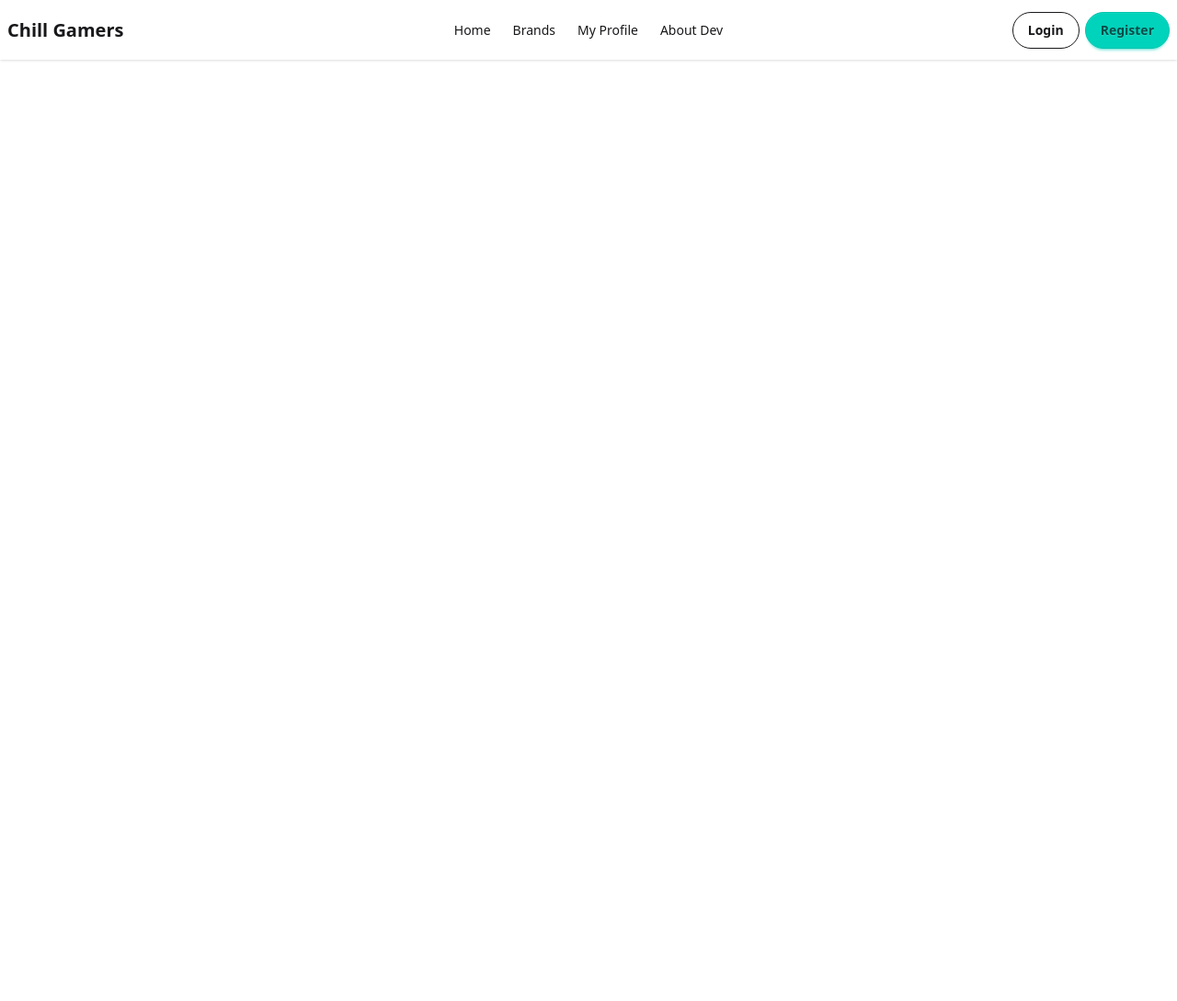
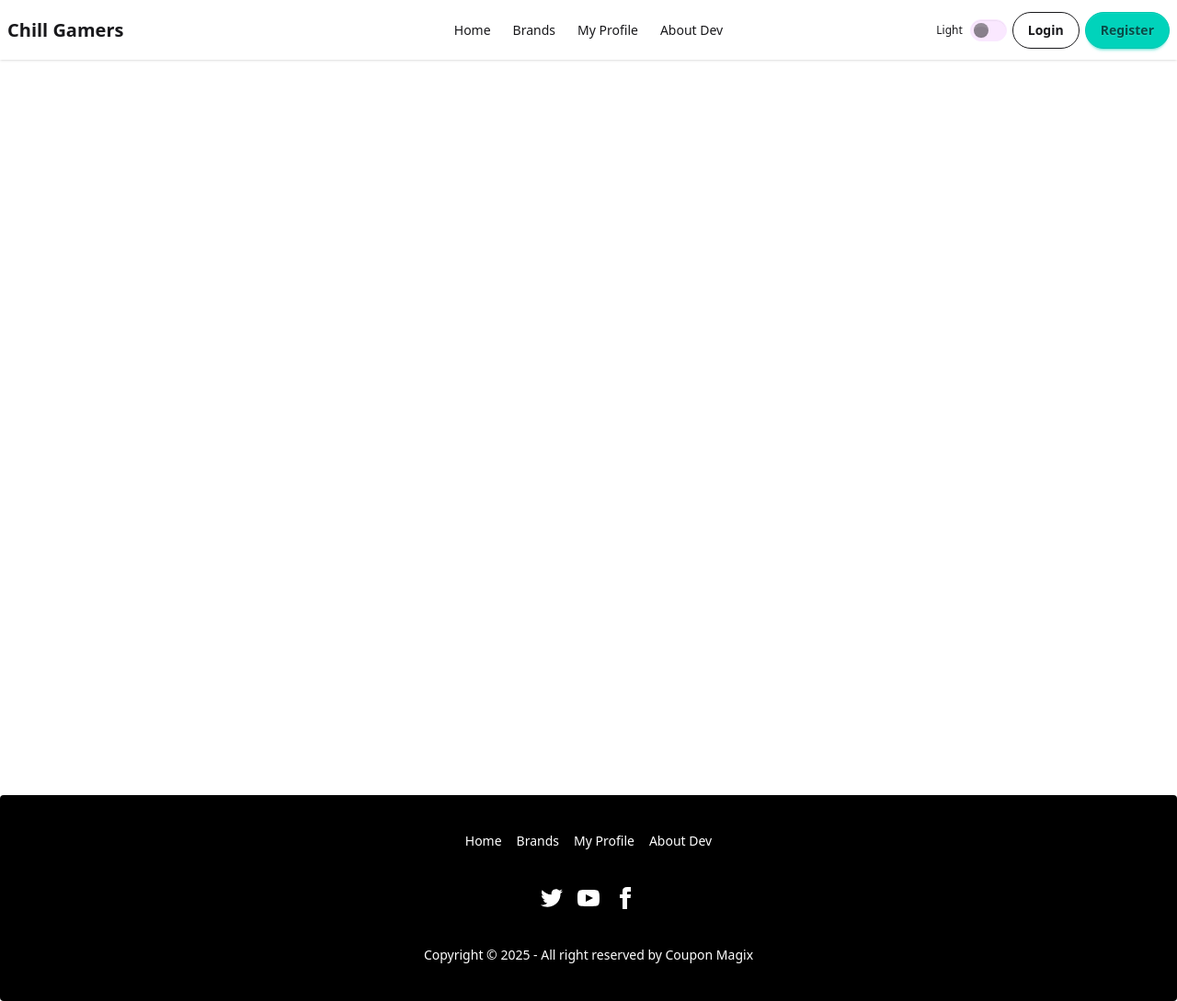
Before and after one commit to SubhaeSadeek/client-side-Bres9-A10, a React (Vite) app: page / in a window 1280 px wide. Shown: the whole page at 92% size. Before the commit the page ends 865 px from the top, so only its background shows below. Built offline with nearby package versions, Linux system fonts and the light colour scheme; no server answers.

Commit message:
Toggle for dark and light theme implementes

```diff
--- /dev/null
+++ b/src/ThemeToggle.jsx
@@ -0,0 +1,37 @@
+import { useEffect, useState } from "react";
+
+const ThemeToggle = () => {
+	const [isDark, setIsDark] = useState(false);
+
+	useEffect(() => {
+		const savedTheme = localStorage.getItem("theme") || "light";
+		const dark = savedTheme === "dark";
+		setIsDark(dark);
+		document
+			.querySelector("html")
+			.setAttribute("data-theme", dark ? "dark" : "light");
+	}, []);
+
+	const handleToggle = () => {
+		const newTheme = isDark ? "light" : "dark";
+		setIsDark(!isDark);
+		document.querySelector("html").setAttribute("data-theme", newTheme);
+		localStorage.setItem("theme", newTheme);
+	};
+
+	return (
+		<label className="flex items-center gap-2 cursor-pointer">
+			<span className={`text-xs ${isDark ? "bg-indigo-500 font-bold" : ""}`}>
+				{isDark ? "Dark" : "Light"}
+			</span>
+			<input
+				type="checkbox"
+				className="toggle border-fuchsia-100 bg-fuchsia-100 checked:border-indigo-700 checked:bg-indigo-700"
+				checked={isDark}
+				onChange={handleToggle}
+			/>
+		</label>
+	);
+};
+
+export default ThemeToggle;
--- a/src/components/Footer.jsx
+++ b/src/components/Footer.jsx
@@ -1,5 +1,67 @@
+import { Link } from "react-router-dom";
+
 const Footer = () => {
-	return <div></div>;
+	return (
+		<footer className="footer footer-horizontal footer-center bg-black text-white rounded p-10">
+			<nav className="grid grid-flow-col gap-4">
+				<Link to={"/"} className="link link-hover">
+					Home
+				</Link>
+				<Link to={"/"} className="link link-hover">
+					Brands
+				</Link>
+				<Link to={"/myprofile"} className="link link-hover">
+					My Profile
+				</Link>
+				<Link to={"/aboutdev"} className="link link-hover">
+					About Dev
+				</Link>
+			</nav>
+			<nav>
+				<div className="grid grid-flow-col gap-4">
+					<a href="https://x.com" target="_blank">
+						<svg
+							xmlns="http://www.w3.org/2000/svg"
+							width="24"
+							height="24"
+							viewBox="0 0 24 24"
+							className="fill-current"
+						>
+							<path d="M24 4.557c-.883.392-1.832.656-2.828.775 1.017-.609 1.798-1.574 2.165-2.724-.951.564-2.005.974-3.127 1.195-.897-.957-2.178-1.555-3.594-1.555-3.179 0-5.515 2.966-4.797 6.045-4.091-.205-7.719-2.165-10.148-5.144-1.29 2.213-.669 5.108 1.523 6.574-.806-.026-1.566-.247-2.229-.616-.054 2.281 1.581 4.415 3.949 4.89-.693.188-1.452.232-2.224.084.626 1.956 2.444 3.379 4.6 3.419-2.07 1.623-4.678 2.348-7.29 2.04 2.179 1.397 4.768 2.212 7.548 2.212 9.142 0 14.307-7.721 13.995-14.646.962-.695 1.797-1.562 2.457-2.549z"></path>
+						</svg>
+					</a>
+					<a href="https://youtube.com" target="_blank">
+						<svg
+							xmlns="http://www.w3.org/2000/svg"
+							width="24"
+							height="24"
+							viewBox="0 0 24 24"
+							className="fill-current"
+						>
+							<path d="M19.615 3.184c-3.604-.246-11.631-.245-15.23 0-3.897.266-4.356 2.62-4.385 8.816.029 6.185.484 8.549 4.385 8.816 3.6.245 11.626.246 15.23 0 3.897-.266 4.356-2.62 4.385-8.816-.029-6.185-.484-8.549-4.385-8.816zm-10.615 12.816v-8l8 3.993-8 4.007z"></path>
+						</svg>
+					</a>
+					<a href="https://facebook.com" target="_blank">
+						<svg
+							xmlns="http://www.w3.org/2000/svg"
+							width="24"
+							height="24"
+							viewBox="0 0 24 24"
+							className="fill-current"
+						>
+							<path d="M9 8h-3v4h3v12h5v-12h3.642l.358-4h-4v-1.667c0-.955.192-1.333 1.115-1.333h2.885v-5h-3.808c-3.596 0-5.192 1.583-5.192 4.615v3.385z"></path>
+						</svg>
+					</a>
+				</div>
+			</nav>
+			<aside>
+				<p>
+					Copyright © {new Date().getFullYear()} - All right reserved by Coupon
+					Magix
+				</p>
+			</aside>
+		</footer>
+	);
 };
 
 export default Footer;
--- a/src/components/Navbar.jsx
+++ b/src/components/Navbar.jsx
@@ -1,6 +1,7 @@
 import { useContext } from "react";
 import { Link, NavLink } from "react-router-dom";
 import { AuthContext } from "../provider/AuthProvider";
+import ThemeToggle from "../ThemeToggle";
 
 const Navbar = () => {
 	const { user, signOutUser } = useContext(AuthContext);
@@ -65,6 +66,7 @@
 				<ul className="menu menu-horizontal px-1">{navigationLink}</ul>
 			</div>
 			<div className="navbar-end gap-1.5">
+				<ThemeToggle></ThemeToggle>
 				{user ? (
 					<>
 						<p>{user.email}</p>
```
